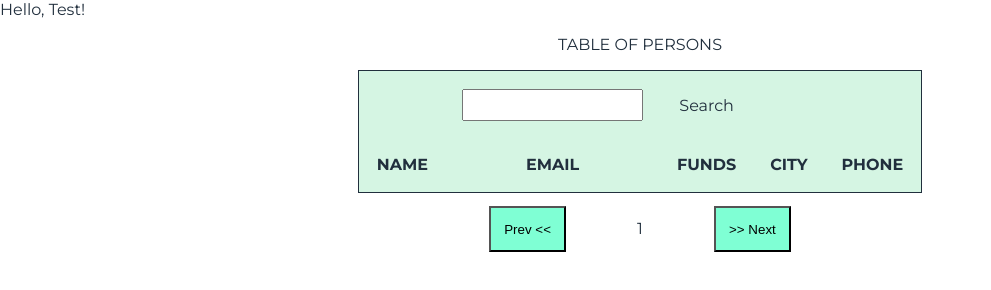
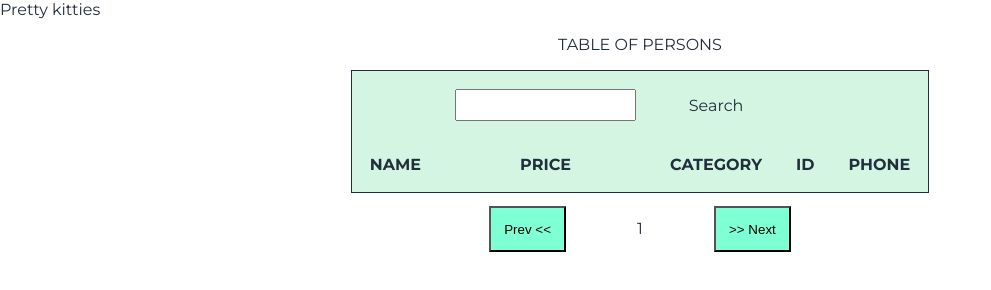
Before and after one commit to SvitlanaTsupryk-jul18/Table-with-search, a website: page index.html in a window 1280 px wide. Shown: the whole page, without its empty margins (0-991 px from the left). Drawn offline with nearby package versions, Linux system fonts and the light colour scheme; no server answers.

Commit message:
changed on cats api

```diff
--- a/index.html
+++ b/index.html
@@ -10,7 +10,7 @@
 </head>
 
 <body>
-    <header>Hello, Test!</header>
+    <header>Pretty kitties</header>
     <div class="wrapper">
         <table>
             <caption>Table of persons</caption>
@@ -22,9 +22,9 @@
                 </tr>
                 <tr>
                     <th>name</th>
-                    <th>email</th>
-                    <th>funds</th>
-                    <th>city</th>
+                    <th>price</th>
+                    <th>category</th>
+                    <th>id</th>
                     <th>phone</th>
                 </tr>
             </thead>
```
